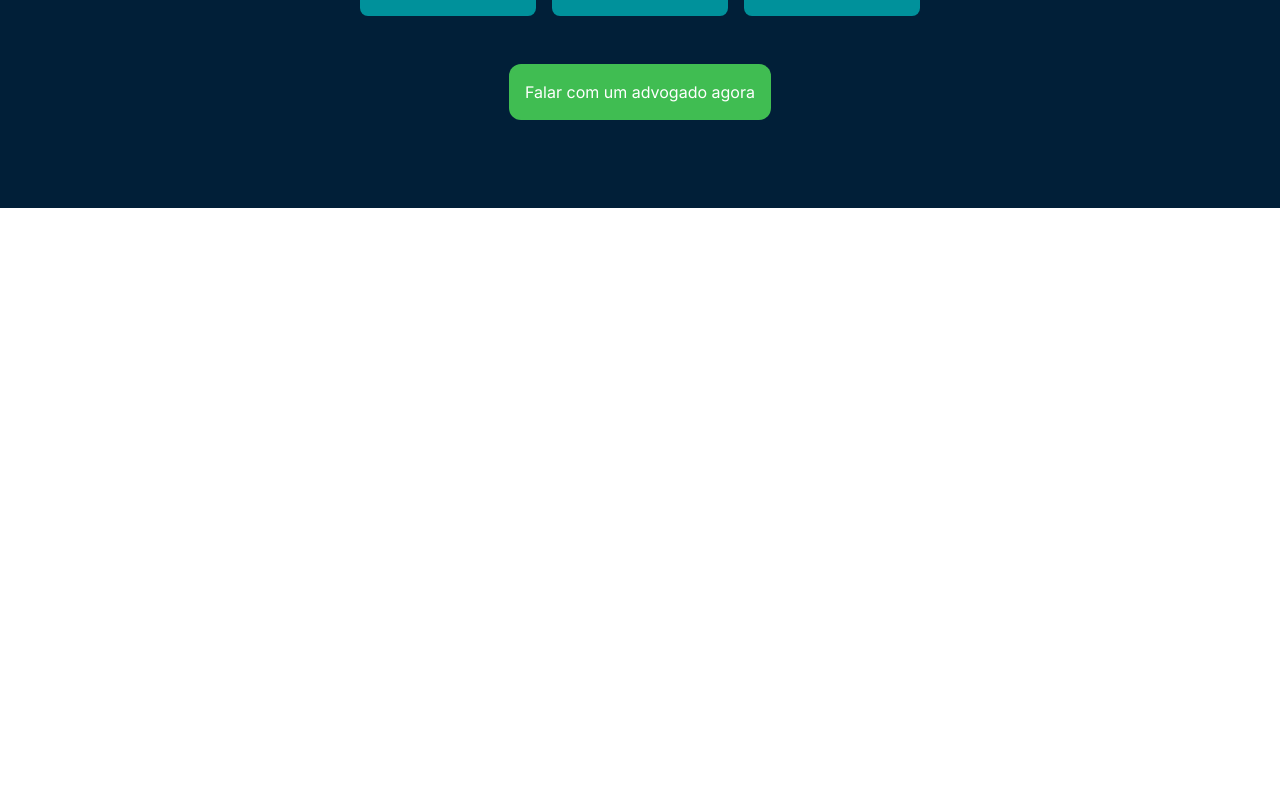
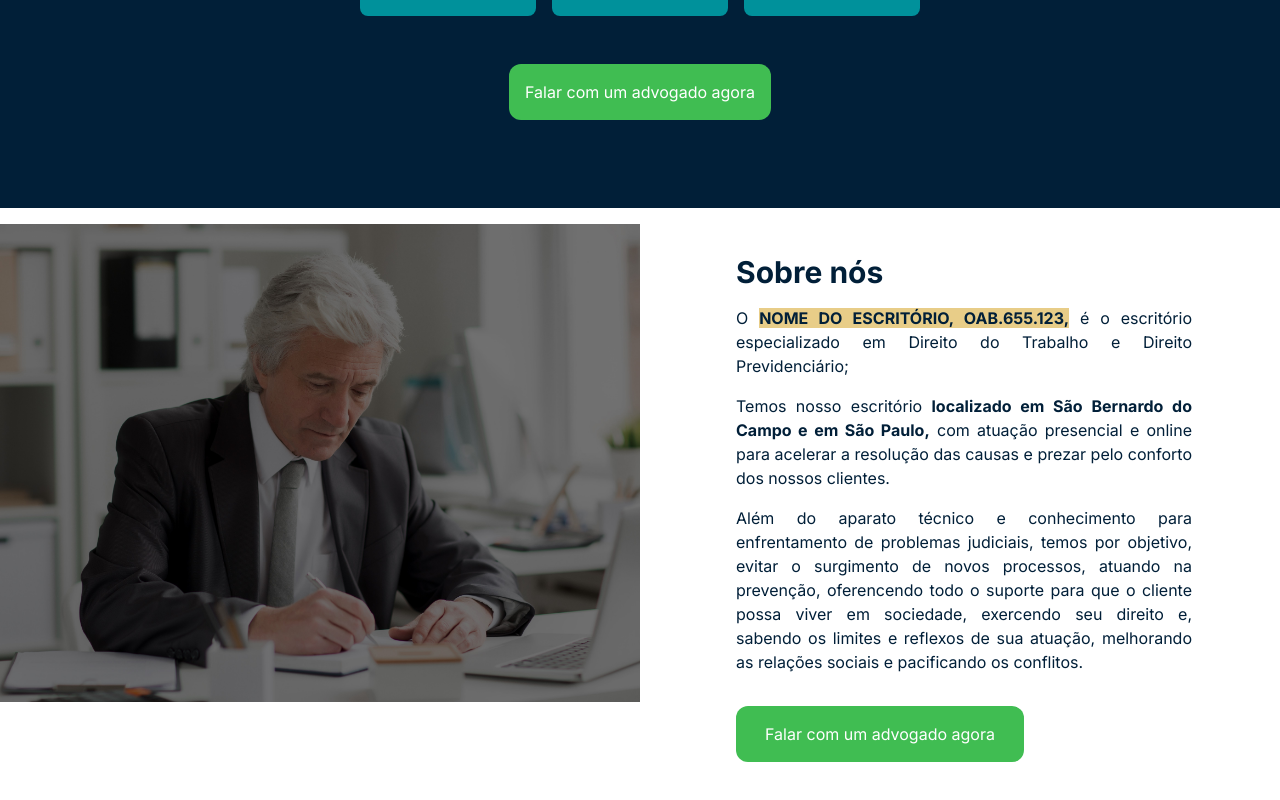
Before and after one commit to MarcosFernandes99/landing_page_adv, a Next.js app: page / in a window 1280 px wide. Shown: the part 1904-2704 px from the top of the page. Before the commit the page ends 2496 px from the top, so only its background shows below. Built offline with nearby package versions, Linux system fonts and the light colour scheme.

Commit message:
feat> section about completed

```diff
--- a/src/app/page.tsx
+++ b/src/app/page.tsx
@@ -40,8 +40,8 @@ export default function Home() {
           <div className="flex h-full w-3/5 bg-photo_header bg-contain bg-no-repeat bg-center"></div>
         </section>
         <section className="flex w-full h-4/5">
-          <div className="flex w-3/5 h-full mt-20 bg-photo bg-contain bg-no-repeat bg-center"></div>
-          <div className="flex flex-col w-55% text-justify text-azul-escuro justify-center">
+          <div className="flex w-1/2 h-full mt-20 bg-photo bg-contain bg-no-repeat bg-center"></div>
+          <div className="flex flex-col w-50% text-justify text-azul-escuro justify-center">
             <span className="w-4/5 font-bold text-2xl">
               A{" "}
               <span className="bg-azul-escuro text-dourado">
@@ -85,14 +85,52 @@ export default function Home() {
             </p>
           </div>
           <div className="flex w-full gap-4 mt-12 justify-center text-white">
-            <span className="w-44 bg-azul-claro p-4 rounded-lg text-center">Auxílio Acidente</span>
-            <span className="w-44 bg-azul-claro p-4 rounded-lg text-center">Aposentadoria por idade ou invalidez</span>
-            <span className="w-44 bg-azul-claro p-4 rounded-lg text-center">Auxílio Doença</span>
+            <span className="w-44 bg-azul-claro p-4 rounded-lg text-center">
+              Auxílio Acidente
+            </span>
+            <span className="w-44 bg-azul-claro p-4 rounded-lg text-center">
+              Aposentadoria por idade ou invalidez
+            </span>
+            <span className="w-44 bg-azul-claro p-4 rounded-lg text-center">
+              Auxílio Doença
+            </span>
           </div>
-          <button className="bg-verde text-white p-4 mt-12 rounded-xl">Falar com um advogado agora</button>
+          <button className="bg-verde text-white p-4 mt-12 rounded-xl">
+            Falar com um advogado agora
+          </button>
         </section>
-        <section className="h-96 w-full">
-
+        <section className="flex h-screen w-full">
+          <div className="h-3/4 w-2/4 bg-photo_about bg-contain bg-no-repeat mt-4"></div>
+          <div className="h-3/4 w-2/4 justify-center p-4 text-justify flex flex-col text-azul-escuro">
+            <h3 className="ml-20 text-3xl font-bold">Sobre nós</h3>
+            <span className="w-3/4 ml-20 mt-4">
+              O{" "}
+              <span className="font-bold bg-dourado">
+                NOME DO ESCRITÓRIO, OAB.655.123,
+              </span>{" "}
+              é o escritório especializado em Direito do Trabalho e Direito
+              Previdenciário;
+            </span>
+            <span className="w-3/4 ml-20 mt-4">
+              Temos nosso escritório{" "}
+              <span className="font-bold">
+                localizado em São Bernardo do Campo e em São Paulo,
+              </span>{" "}
+              com atuação presencial e online para acelerar a resolução das
+              causas e prezar pelo conforto dos nossos clientes.
+            </span>
+            <span className="w-3/4 ml-20 mt-4">
+              Além do aparato técnico e conhecimento para enfrentamento de
+              problemas judiciais, temos por objetivo, evitar o surgimento de
+              novos processos, atuando na prevenção, oferencendo todo o suporte
+              para que o cliente possa viver em sociedade, exercendo seu direito
+              e, sabendo os limites e reflexos de sua atuação, melhorando as
+              relações sociais e pacificando os conflitos.
+            </span>
+            <button className="flex ml-20 bg-verde text-white mt-8 p-4 rounded-xl w-72 justify-center">
+              Falar com um advogado agora
+            </button>
+          </div>
         </section>
       </main>
     </>
--- a/tailwind.config.ts
+++ b/tailwind.config.ts
@@ -11,6 +11,7 @@ const config: Config = {
       backgroundImage: {
         "photo_header": "url('../../public/primeira_foto.png')",
         "photo": "url('../../public/segunda_foto.png')",
+        "photo_about": "url('../../public/terceira_foto.jpg')",
       },
       // backgroundSize: {
       //   "70%": "70%"
@@ -23,7 +24,7 @@ const config: Config = {
         "azul-claro": "#00919B",
       },
       spacing:{
-        "55%": "55%"
+        "50%": "50%"
       }
     },
   },
```
Also changed, not shown: public/terceira_foto.jpg (added).
